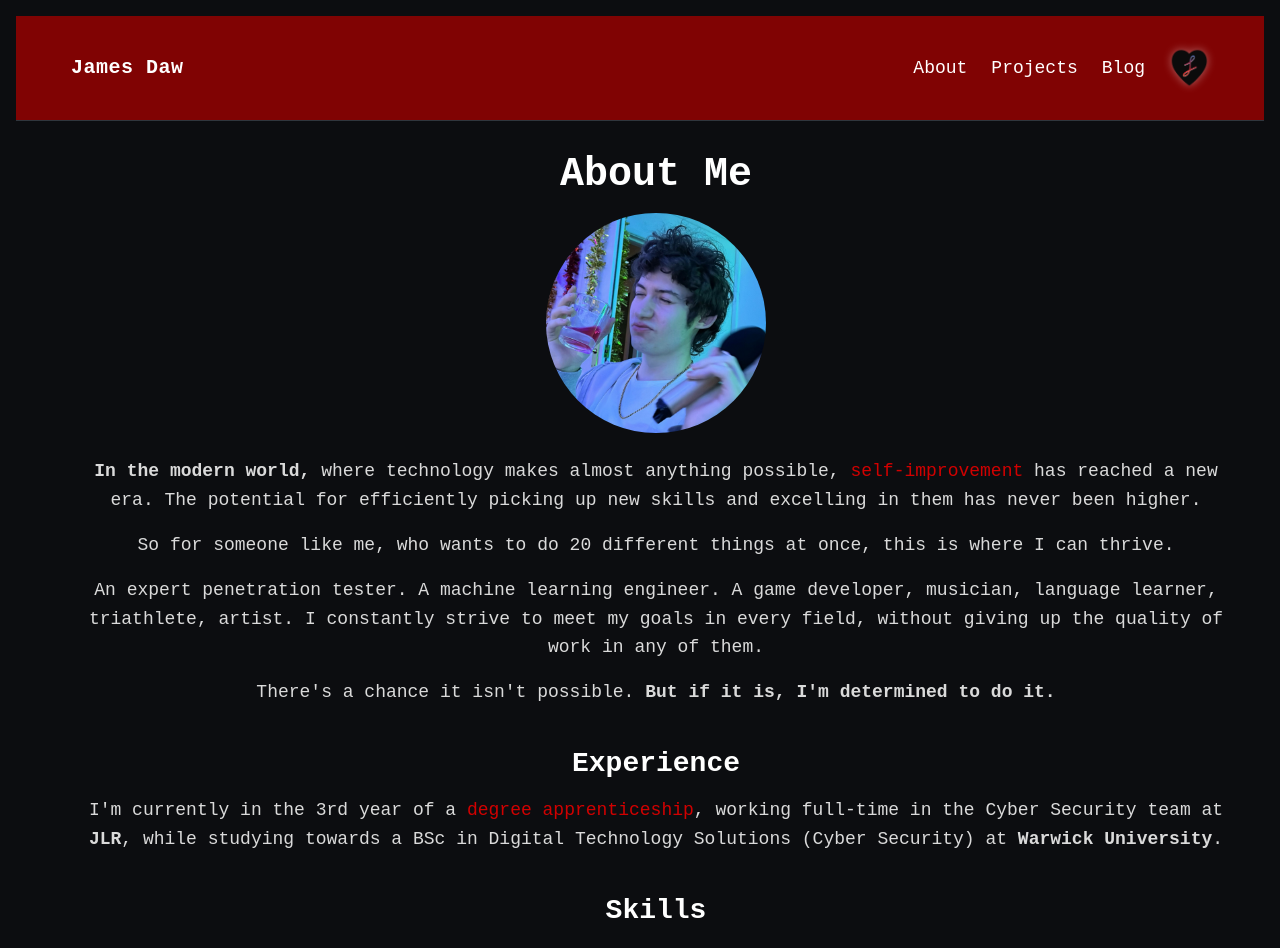
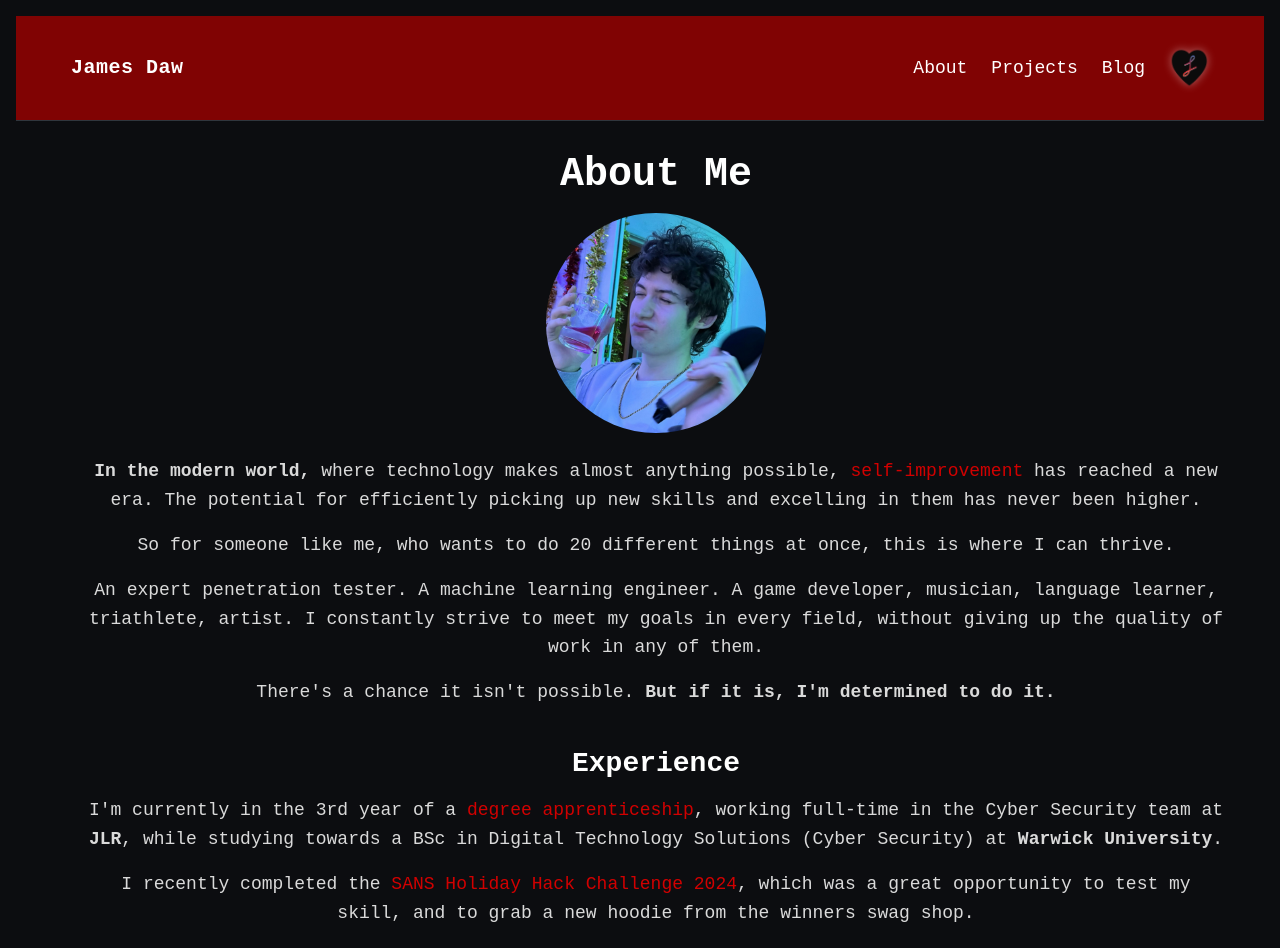
Before and after one commit to Jadday/jdy-portfolio, a Next.js app: page /about in a window 1280 px wide. Shown: the top 948 px of the page. Built offline with nearby package versions, Linux system fonts and the light colour scheme.

Commit message:
Add sans holiday hack challenge to experience

```diff
--- a/app/about/page.tsx
+++ b/app/about/page.tsx
@@ -11,7 +11,8 @@ export default function AboutPage() {
     <div className="container mx-auto p-4">
       <section className="mb-10">
         <h1 className="text-4xl font-bold mb-4">About Me</h1>
-        <Image src="/james-daw.jpg" alt="James Daw" width={150} height={150} className="responsive-image rounded-full mx-auto mb-6 mt-4" />        <p className="mt-4 text-lg">
+        <Image src="/james-daw.jpg" alt="James Daw" width={150} height={150} className="responsive-image rounded-full mx-auto mb-6 mt-4" />
+        <p className="mt-4 text-lg">
         <strong>In the modern world,</strong> where technology makes almost anything possible,{" "}
         <Link href="/" className="text-terminalRed body-link">self-improvement</Link> has reached a
         new era. The potential for efficiently picking up new skills and excelling in them has never been higher.
@@ -35,6 +36,10 @@ export default function AboutPage() {
         I&apos;m currently in the 3rd year of a <Link href="/" className="text-terminalRed body-link">degree apprenticeship</Link>,
         working full-time in the Cyber Security team at <strong>JLR</strong>, while studying towards a BSc in Digital Technology Solutions
         (Cyber Security) at <strong>Warwick University</strong>.
+        </p>
+        <p className="mt-4 text-lg">
+          I recently completed the <Link href="https://www.sans.org/mlp/holiday-hack-challenge-2024/" className="text-terminalRed body-link">SANS Holiday Hack Challenge 2024</Link>,
+          which was a great opportunity to test my skill, and to grab a new hoodie from the winners swag shop.
         </p>
       </section>
 
```
